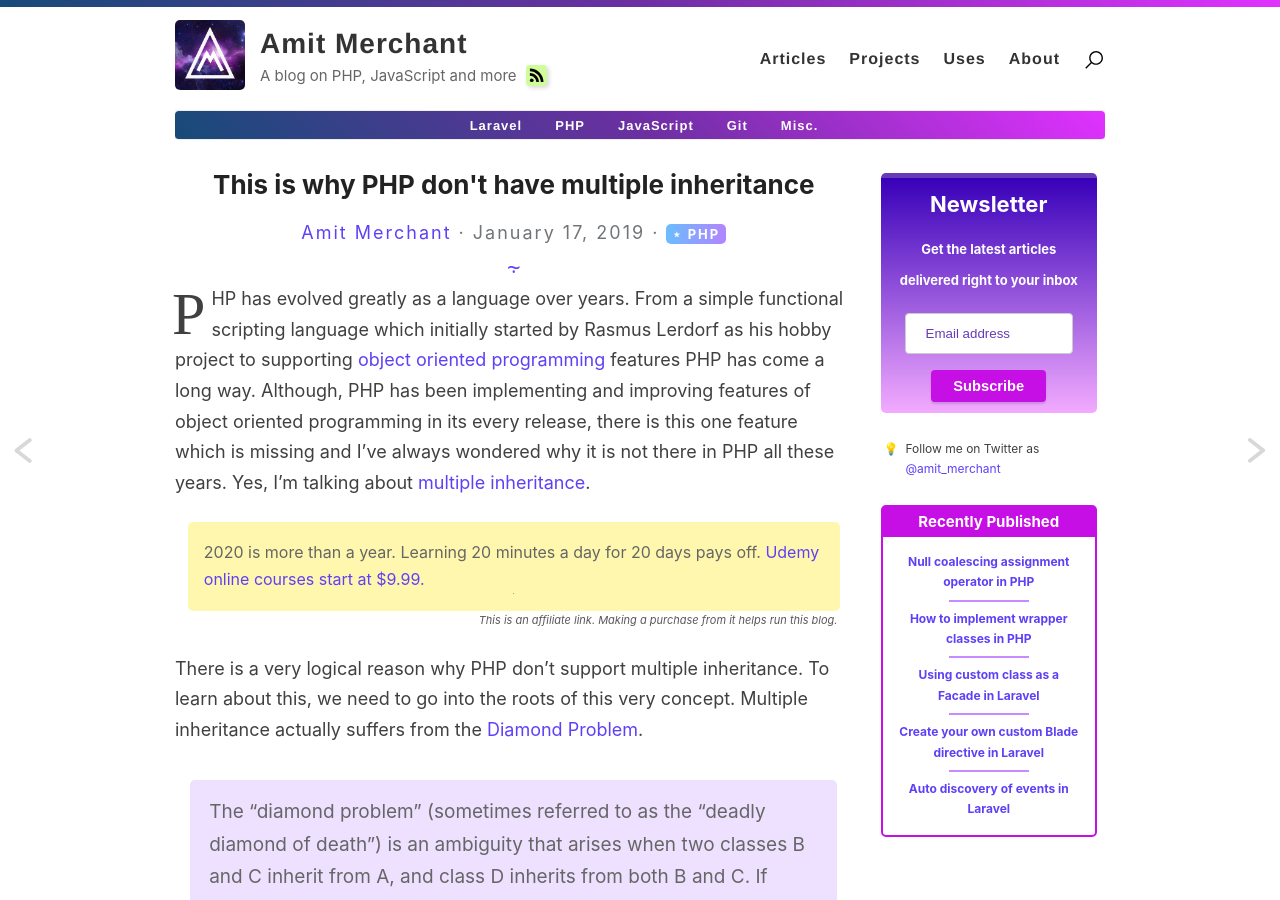
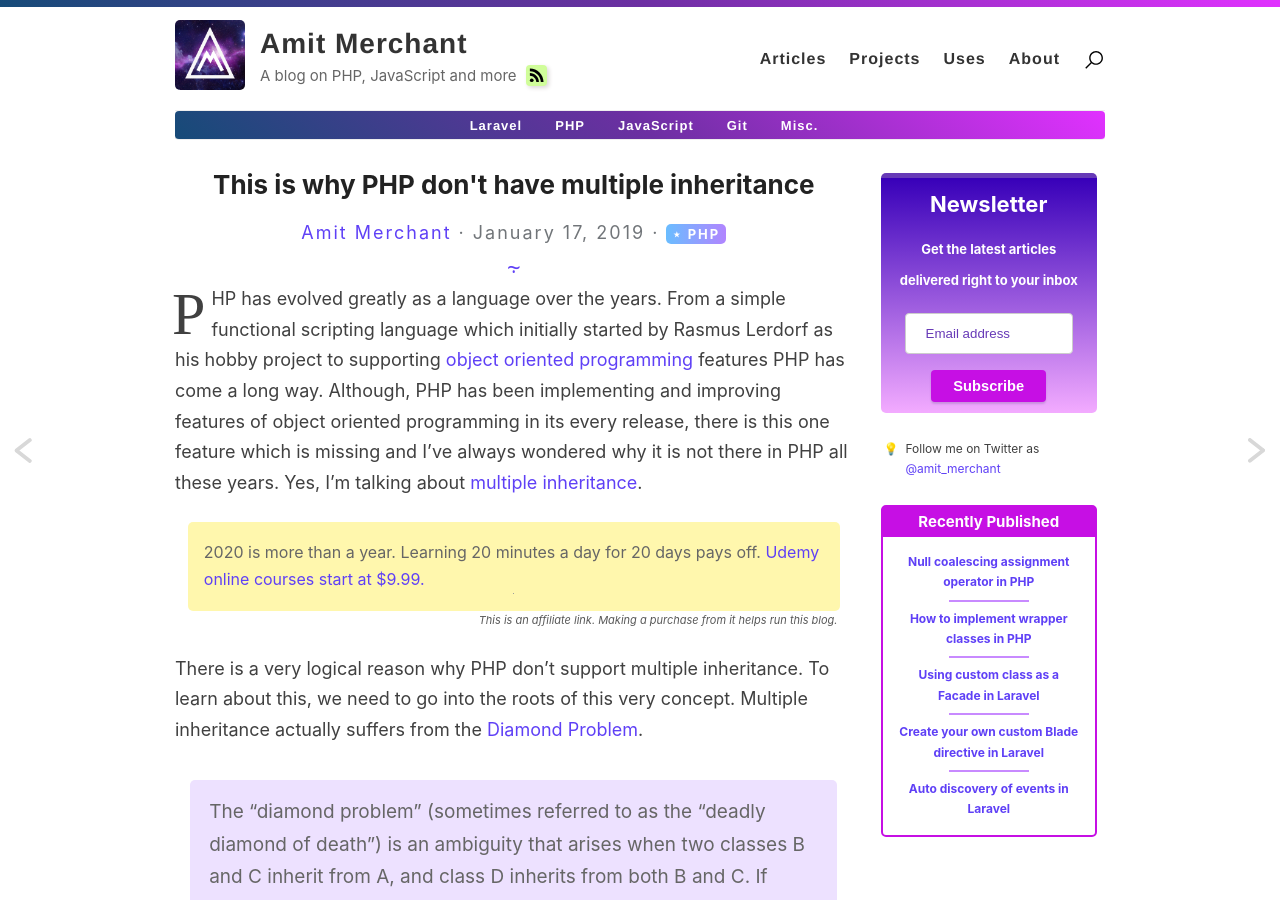
Before and after one commit to varunkumardev/amitmerchant1990.github.io, a Jekyll site: the page built from _posts/2019-01-17-this-is-why-php-dont-have-multiple-inheritance.md, in a window 1280 px wide and 900 px high. Built offline with Jekyll 4.4.1, drawn with Linux system fonts in a browser that asks for light colours; comment, search, counter and statistics services are not loaded; some of the changed lines change nothing that is shown.

Commit message:
improve post.

```diff
--- a/_posts/2019-01-17-this-is-why-php-dont-have-multiple-inheritance.md
+++ b/_posts/2019-01-17-this-is-why-php-dont-have-multiple-inheritance.md
@@ -3,9 +3,10 @@
 title: This is why PHP don't have multiple inheritance
 description: In this article, I will discuss about why PHP don't support multiple inheritance and how it has resolved this issue by allowing classes to implement multiple interfaces.
 categories: [PHP]
+image: /cdn/php-multiple-inheritance.png
 ---
 
-PHP has evolved greatly as a language over years. From a simple functional scripting language which initially started by Rasmus Lerdorf as his hobby project to supporting [object oriented programming](https://en.wikipedia.org/wiki/Object-oriented_programming) features PHP has come a long way. Although, PHP has been implementing and improving features of object oriented programming in its every release, there is this one feature which is missing and I've always wondered why it is not there in PHP all these years. Yes, I'm talking about [multiple inheritance](https://en.wikipedia.org/wiki/Multiple_inheritance).
+PHP has evolved greatly as a language over the years. From a simple functional scripting language which initially started by Rasmus Lerdorf as his hobby project to supporting [object oriented programming](https://en.wikipedia.org/wiki/Object-oriented_programming) features PHP has come a long way. Although, PHP has been implementing and improving features of object oriented programming in its every release, there is this one feature which is missing and I've always wondered why it is not there in PHP all these years. Yes, I'm talking about [multiple inheritance](https://en.wikipedia.org/wiki/Multiple_inheritance).
 
 {% include affiliates.html %}
 
```
